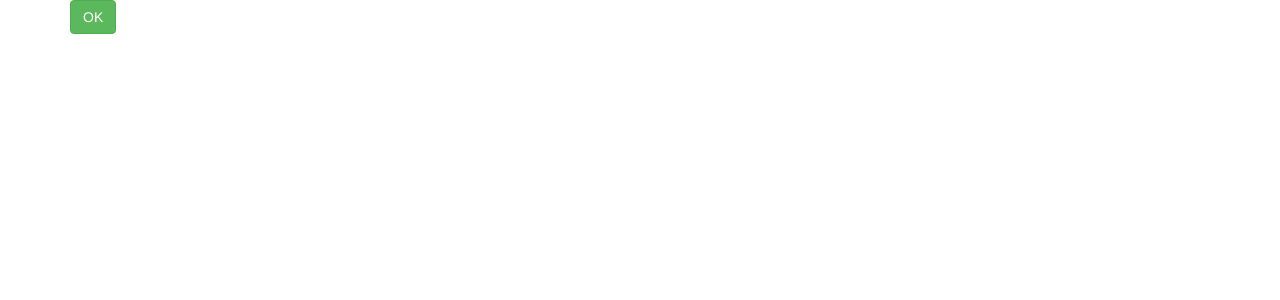
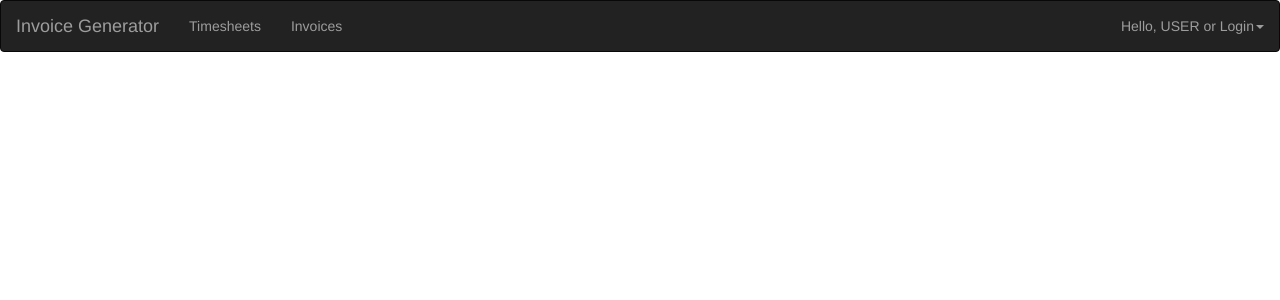
Before and after one commit to MichalWnuk/InvoiceGenerator, an Angular app in the folder InvoiceGeneratorClient/InvoiceGenerator/: page / in a window 1280 px wide. Shown: the top 300 px of the page. Built offline with nearby package versions, Linux system fonts and the light colour scheme.

Commit message:
Create responsible navigation bar

```diff
--- a/InvoiceGeneratorClient/InvoiceGenerator/src/app/app.component.html
+++ b/InvoiceGeneratorClient/InvoiceGenerator/src/app/app.component.html
@@ -1,3 +1 @@
-<div class="container">
-  <button class="btn btn-success">OK</button>
-</div>
+<app-header></app-header>
--- a/InvoiceGeneratorClient/InvoiceGenerator/src/app/app.module.ts
+++ b/InvoiceGeneratorClient/InvoiceGenerator/src/app/app.module.ts
@@ -2,10 +2,14 @@ import { BrowserModule } from '@angular/platform-browser';
 import { NgModule } from '@angular/core';
 
 import { AppComponent } from './app.component';
+import { HeaderComponent } from './header/header.component';
+import { DropdownDirective } from './shared/dropdown.directive';
 
 @NgModule({
   declarations: [
-    AppComponent
+    AppComponent,
+    HeaderComponent,
+    DropdownDirective
   ],
   imports: [
     BrowserModule
--- /dev/null
+++ b/InvoiceGeneratorClient/InvoiceGenerator/src/app/header/header.component.html
@@ -0,0 +1,36 @@
+<nav class="navbar navbar-expand-lg navbar-inverse">
+  <div class="navbar-header">
+    <a href="#" class="navbar-brand">Invoice Generator</a>
+    <button
+      class="navbar-toggle navbar-toggle-right"
+      type="button"
+      (click)="toggleNavbar()"
+    >
+      <span class="icon-bar"></span>
+      <span class="icon-bar"></span>
+      <span class="icon-bar"></span>
+    </button>
+  </div>
+
+  <div class="collapse navbar-collapse" [ngClass]="{ 'show': navbarOpen }">
+    <ul class="nav navbar-nav mr-auto mt-2 mt-lg-0">
+      <li routerLinkActive="active">
+        <a routerLink="/timesheets">Timesheets</a>
+      </li>
+      <li routerLinkActive="active">
+        <a routerLink="/invoices">Invoices</a>
+      </li>
+    </ul>
+    <ul class="nav navbar-nav navbar-right">
+      <li class="dropdown" appDropdown>
+        <a style="cursor: pointer" class="dropdown-toggle" role="button">
+          Hello, USER or Login<span class="caret"></span>
+        </a>
+        <ul class="dropdown-menu">
+          <li><a style="cursor: pointer">Settings</a></li>
+          <li><a style="cursor: pointer">Logout</a></li>
+        </ul>
+      </li>
+    </ul>
+  </div>
+</nav>
--- /dev/null
+++ b/InvoiceGeneratorClient/InvoiceGenerator/src/app/header/header.component.ts
@@ -0,0 +1,18 @@
+import { Component, OnInit } from '@angular/core';
+
+@Component({
+  selector: 'app-header',
+  templateUrl: './header.component.html',
+  styleUrls: ['./header.component.css'],
+})
+export class HeaderComponent implements OnInit {
+  navbarOpen: boolean = false;
+
+  constructor() {}
+
+  ngOnInit(): void {}
+
+  toggleNavbar() {
+    this.navbarOpen = !this.navbarOpen;
+  }
+}
--- /dev/null
+++ b/InvoiceGeneratorClient/InvoiceGenerator/src/app/shared/dropdown.directive.ts
@@ -0,0 +1,12 @@
+import { Directive, HostListener, HostBinding } from '@angular/core';
+
+@Directive({
+  selector: '[appDropdown]'
+})
+export class DropdownDirective {
+  @HostBinding('class.open') isOpen = false;
+
+  @HostListener('click') toggleOpen() {
+    this.isOpen = !this.isOpen;
+  }
+}
```
Also changed, not shown: InvoiceGeneratorClient/InvoiceGenerator/src/app/header/header.component.css (added).
